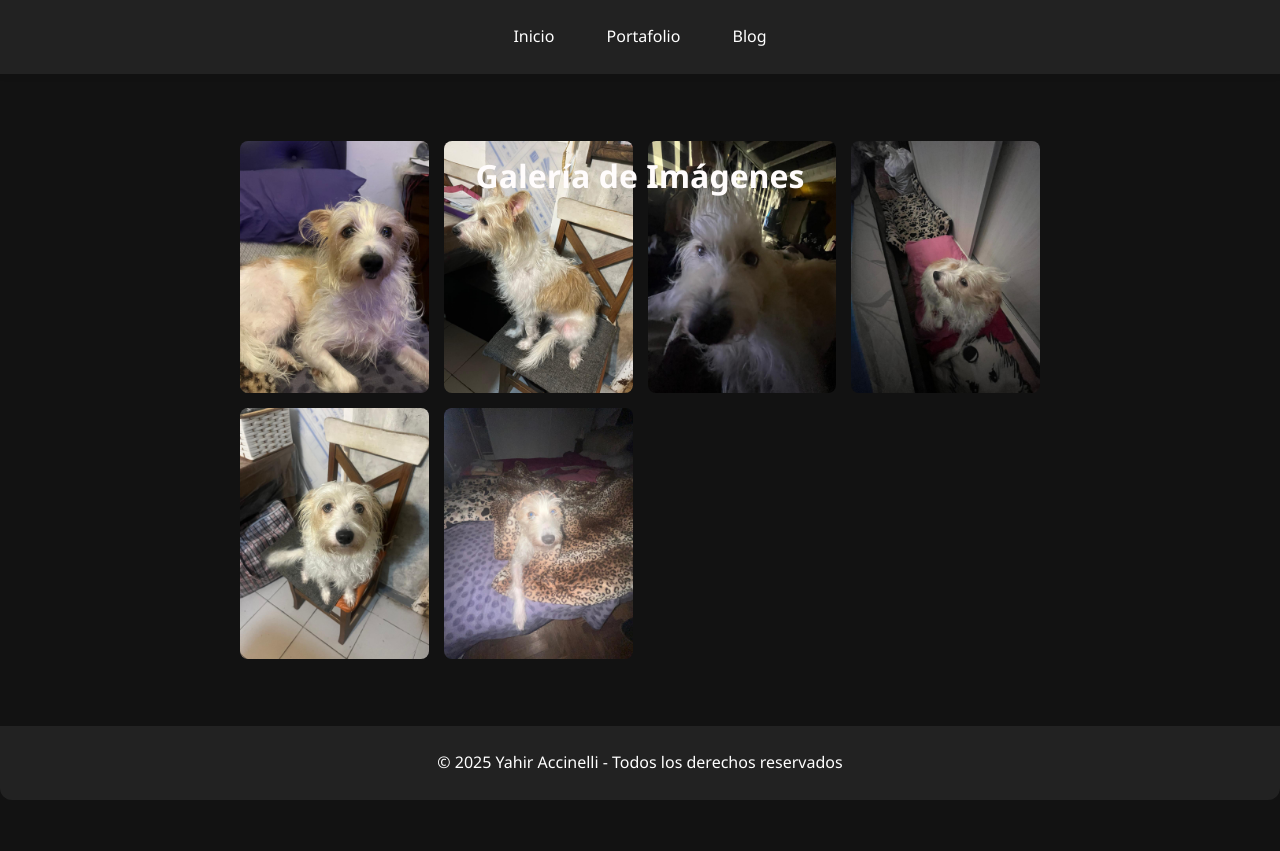
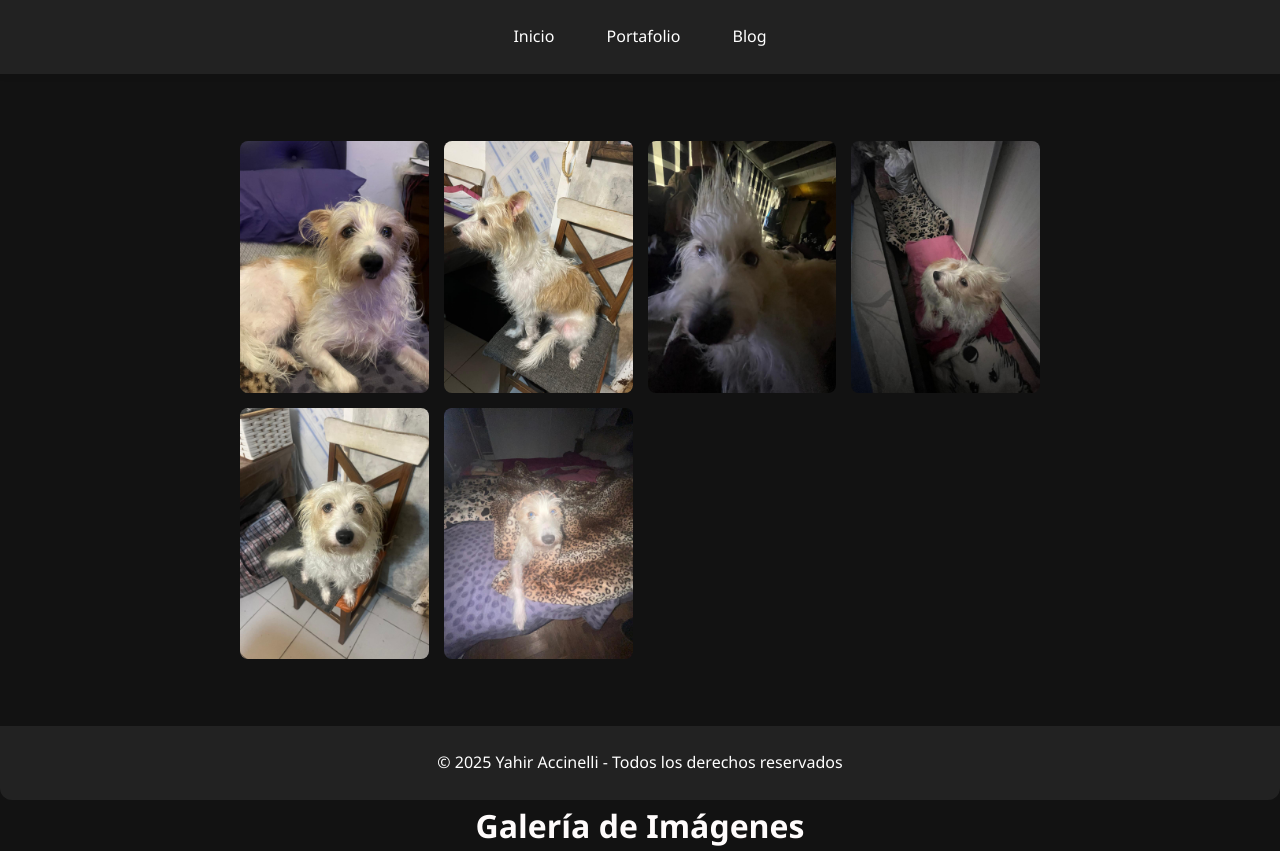
Before and after one commit to G1anlucca/Portfolio, a plain HTML site: page Java/jav3.html in a window 1280 px wide. Before the commit the page ends 800 px from the top, so only its background shows below. Drawn offline with Linux system fonts and the light colour scheme.

Commit message:
Update jav3.css

```diff
--- a/Java/jav3.css
+++ b/Java/jav3.css
@@ -81,7 +81,7 @@ body {
 h1 {
     color: #fffcfc;
     position: absolute;
-    top: 150px;
+    top: 100vh;
     left: 50%;
     transform: translateX(-50%);
     width: max-content;
```
